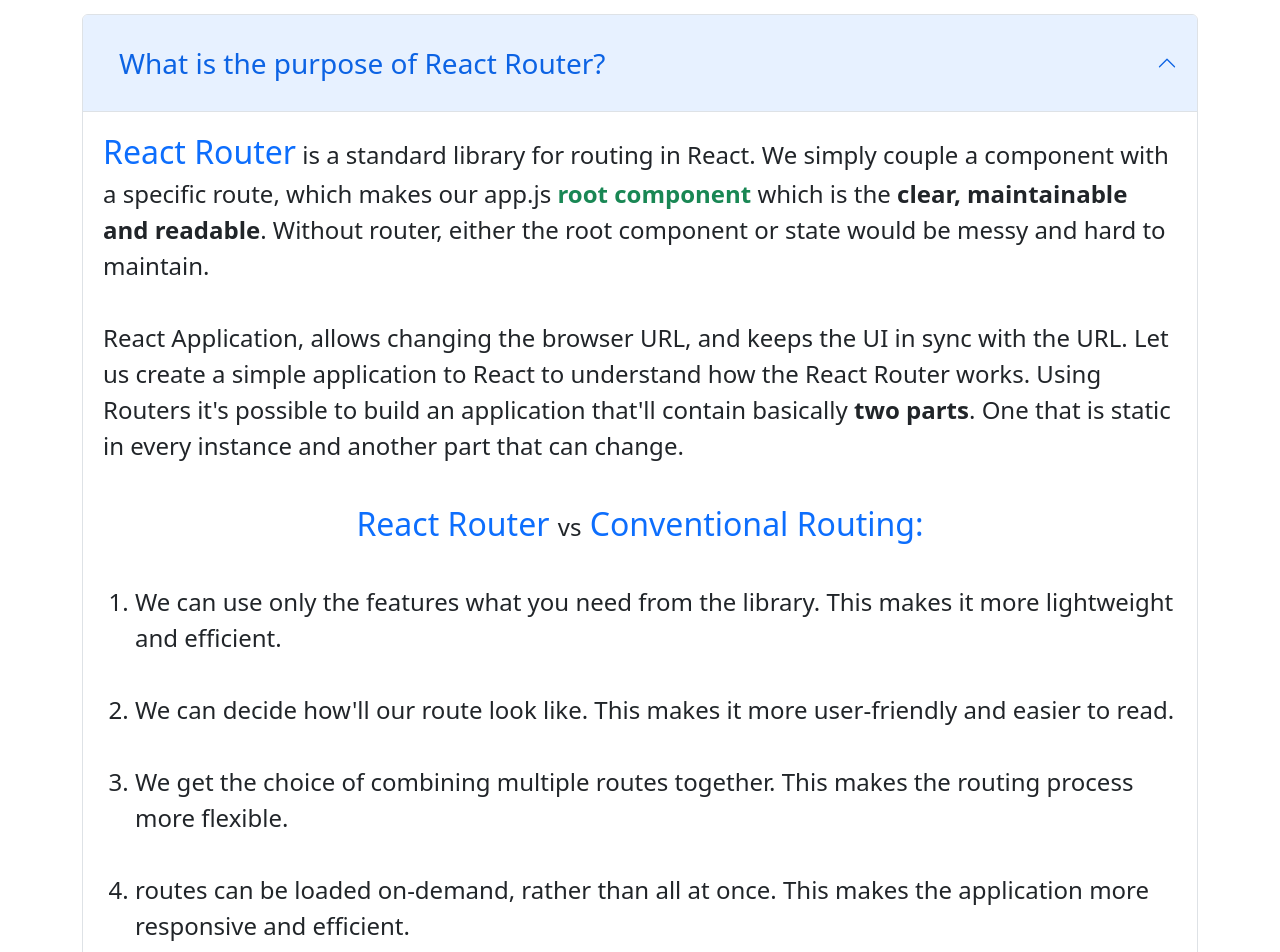
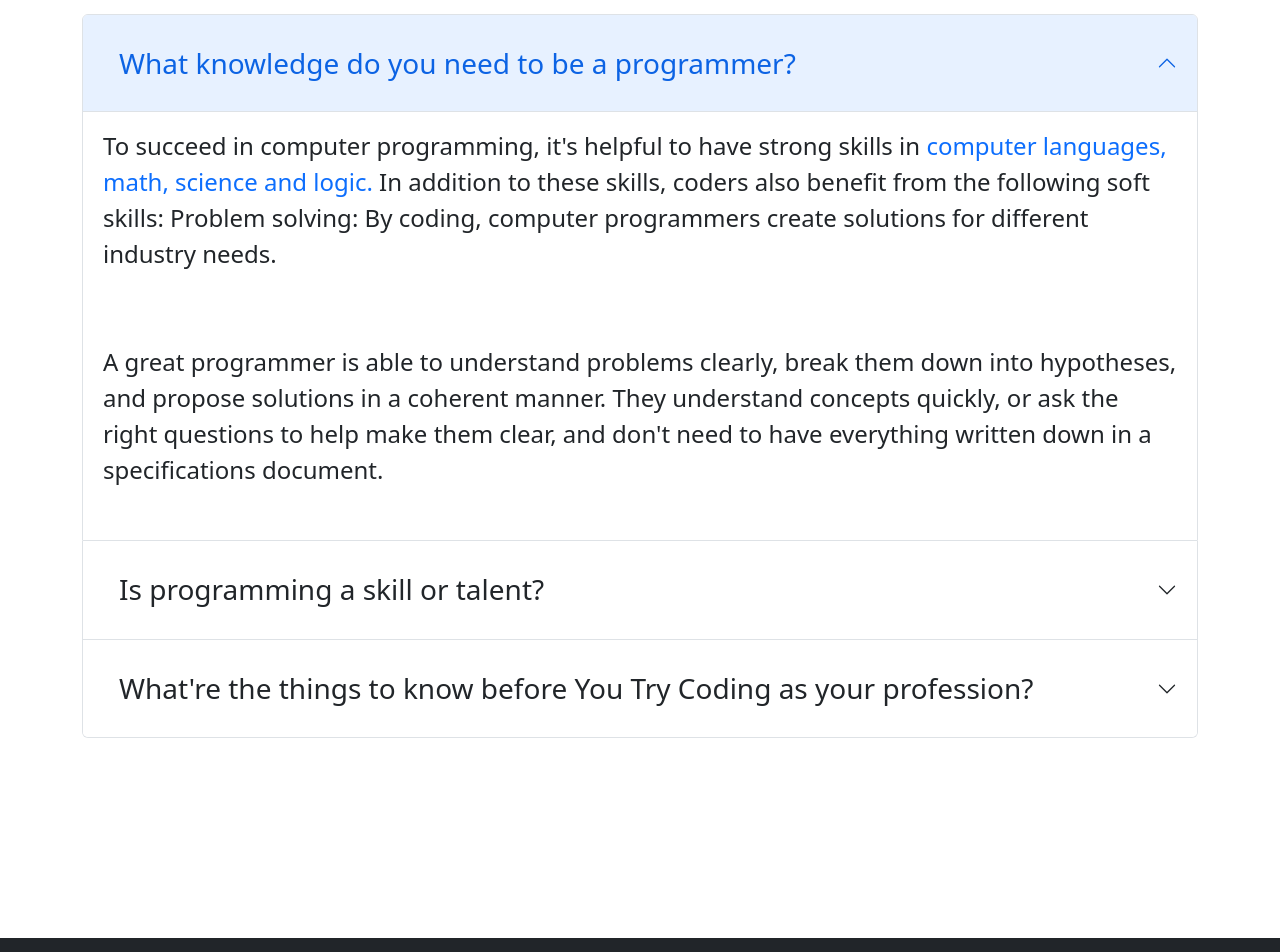
Before and after one commit to 17-35060-2Akash/code-monkey-client-assignment-10, a React (Create React App) app: page /faq in a window 1280 px wide. Shown: the part 320-1272 px from the top of the page. Built offline with nearby package versions, Linux system fonts and the light colour scheme.

Commit message:
faq done

```diff
--- a/src/Pages/Blog/Blog.js
+++ b/src/Pages/Blog/Blog.js
@@ -112,7 +112,7 @@
                 <p className='fs-3 fw-lighter'>
                     <strong><span className='text-success fw-normal fs-1'> Node </span>
                         is used as backend service where javascript works on the server-side of the application.
-                        <span className='text-primary'>Node allows developers to write JavaScript code that runs
+                        <span className='text-primary text-decoration-underline'> Node allows developers to write JavaScript code that runs
                             directly in a computer process itself instead of in a
                             browser.</span> Node can, therefore, be used to write server-side
                         applications with access to the operating system, file
--- a/src/Pages/FAQ/FAQ.js
+++ b/src/Pages/FAQ/FAQ.js
@@ -11,99 +11,63 @@
             <Accordion defaultActiveKey="0" className='pt-5' alwaysOpen>
                 <Accordion.Item eventKey="0">
                     <Accordion.Header>
-                        <p className='fs-3 pt-3 ps-3'>What is the purpose of React Router?</p>
+                        <p className='fs-3 pt-3 ps-3'>What knowledge do you need to be a programmer?</p>
                     </Accordion.Header>
                     <Accordion.Body className='fs-4'>
                         <div className='text-start'>
-                            <span className='fs-2 text-primary'>React Router</span> is a standard library for routing in React.
-                            We simply couple a component with a specific route,
-                            which makes our app.js <span className='fw-semibold text-success'>root component</span> which is the
-                            <span className='fw-semibold '> clear, maintainable and readable</span>
-                            . Without router, either the root component or state would be messy and hard to maintain.
-                            <br /><br />
-                            React Application, allows changing the browser URL, and keeps the UI in sync with the URL.
-                            Let us create a simple application to React to understand how the React Router works.
-                            Using Routers it's possible to build an application that'll contain basically <strong>two parts</strong>.
-                            One that is static in every instance and another part that can change.
-                            <br /><br />
+                            To succeed in computer programming,
+                            it's helpful to have strong skills in <span className='text-primary'>computer
+                                languages, math, science and logic.</span> In addition to these skills, coders also benefit from the following soft skills: Problem solving: By coding, computer programmers
+                            create solutions for different industry needs.
                         </div>
-                        <span className='fs-2 text-primary'>React Router <span className='text-dark fs-4'>vs</span> Conventional Routing: </span>
                         <br /><br />
-                        <ol className='text-start text-justified'>
-                            <li>We can use only the features what you need from the library.
-                                This makes it more lightweight and efficient.</li>
-                            <br />
-                            <li>We can decide how'll our route look like.
-                                This makes it more user-friendly and easier to read.</li>
-                            <br />
-                            <li>We get the choice of combining multiple routes together.
-                                This makes the routing process more flexible.</li>
-                            <br />
-                            <li>
-                                routes can be loaded on-demand, rather than all at once.
-                                This makes the application more responsive and efficient.
-                            </li>
-                            <br />
+                        <div className='text-start'>
+                            A great programmer is able to understand problems clearly,
+                            break them down into hypotheses, and propose solutions in a coherent manner. They understand concepts quickly, or ask the right questions to help make them clear, and don't need to have everything written down in a specifications document.
+                        </div> <br />
 
-                        </ol>
 
                     </Accordion.Body>
                 </Accordion.Item>
                 <Accordion.Item eventKey="1">
                     <Accordion.Header>
-                        <p className='fs-3 pt-3 ps-3'>How does Context API work?</p>
+                        <p className='fs-3 pt-3 ps-3'>Is programming a skill or talent?</p>
                     </Accordion.Header>
                     <Accordion.Body className='fs-4'>
                         <div className='text-start'>
-                            The <span className='fs-2 text-success fs-semibold'>React Context API</span> is a way for a React app to
-                            <span className='fw-semibold'> effectively produce global variables</span> that can be passed around.
-                            The Context API gives you a dependency injection system based
-                            on your component tree.
+                            It is a skill, Because everyone can learn programming language (which is a tool) but implementing the correct algorithm is where it comes.
+                            So programming is a skill which everyone can develop.
                         </div>
                         <br />
+
+
                         <div className='text-start'>
-                            For instance, there are multiple components where we are using prop drilling.
-                            For two to five, it can be done without hesitation, but for bigger applications
-                            there can be hundard or more components and it's nearly impossible to drag a component from
-                            first to last by drilling to destination. To eradicate this problem Context API
-                            helps us. <span className='text-primary fs-3'>When you apply the Context API in a range where it is to be applied,
-                                we can use the context from this very component to whoever it's child and their
-                                childrem and so on.</span>
+                            Coding is important to learn because it teaches you important skills such as critical thinking, problem solving and creativity. But also talent will go in vain if you don't do the hardworks.
                         </div>
-                        <br />
-                        <div className='text-start'>
-                            This wasn’t possible in React before and it also
-                            integrates very well with function components and hooks. In situations
-                            where you have logic and configuration that needs to be accessed by
-                            multiple components but doesn’t interact with or depend on external modules,
-                            writing your own contexts can be beneficial.
-                        </div>
+
+
                         <br />
 
                     </Accordion.Body>
                 </Accordion.Item>
                 <Accordion.Item eventKey="2">
                     <Accordion.Header>
-                        <p className='fs-3 pt-3 ps-3'>Why is the  <code className='fs-3'>useRef()</code> Hook used?</p>
+                        <p className='fs-3 pt-3 ps-3'>What're the things to know before You Try Coding as your profession?</p>
                     </Accordion.Header>
                     <Accordion.Body className='fs-4'>
-                        <div className='text-start'>
-                            The <code className='fs-3'>useRef()</code> Hook allows you to persist values between renders.
-                            It can be used to <span className='text-primary'>store a mutable value</span> that does not cause a re-render when updated.
-                            <span className='text-primary'> Basically, useRef can be used to store data values just like useState,
-                                but the difference is that when that value changes. </span>useRef is like a “box” that can hold a mutable value in its current property.
-                        </div>
-                        <br />
-                        <div className='text-start'>
-                            useRef returns a mutable ref object whose .current property is
-                            initialized to the passed argument ( initialValue ).
-                            The returned object will persist for the full lifetime of the component.
-                            <br />
+                        <ul className='text-start'>
+                            <li>Start coding whatever comes to your mind.</li>
+                            <li>Repeat the known this again and again.</li>
+                            <li>Solve All Your Programming Related Questions.</li>
+                            <li>Get the basics right.</li>
+                            <li>Build patience.</li>
+                            <li>Set a goal & move towards it.</li>
+                            <li>Do more projects.</li>
+                            <li>Get into social coding.</li>
+                            <li>Balance your learning. </li>
+                            <li>Learn algorithms.</li>
 
-                        </div>
-                        <br />
-                        <span className='fs-3 text-primary'>Note: </span> <span className='text-success'>useRef is a synchronous Hook and
-                            it doesn't trigger a re-render.</span>
+                        </ul>
                     </Accordion.Body>
                 </Accordion.Item>
             </Accordion>
```
